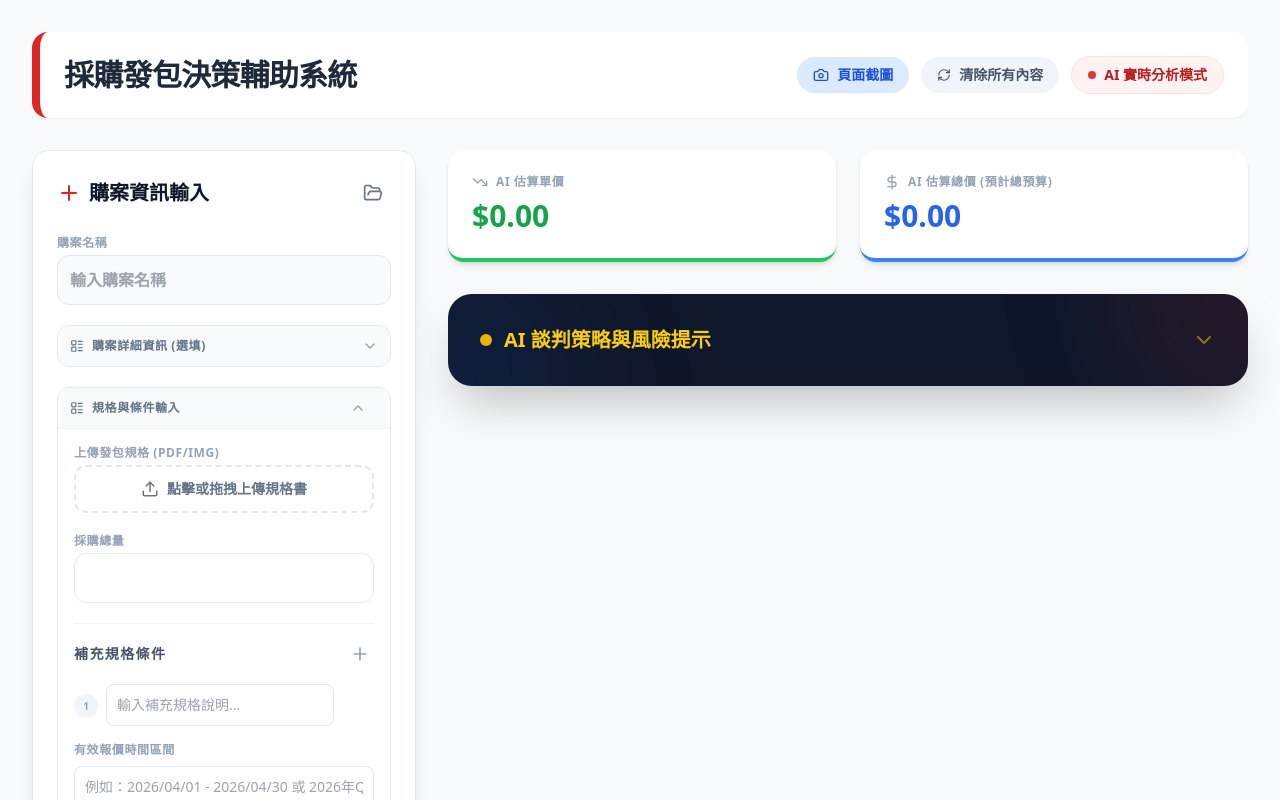
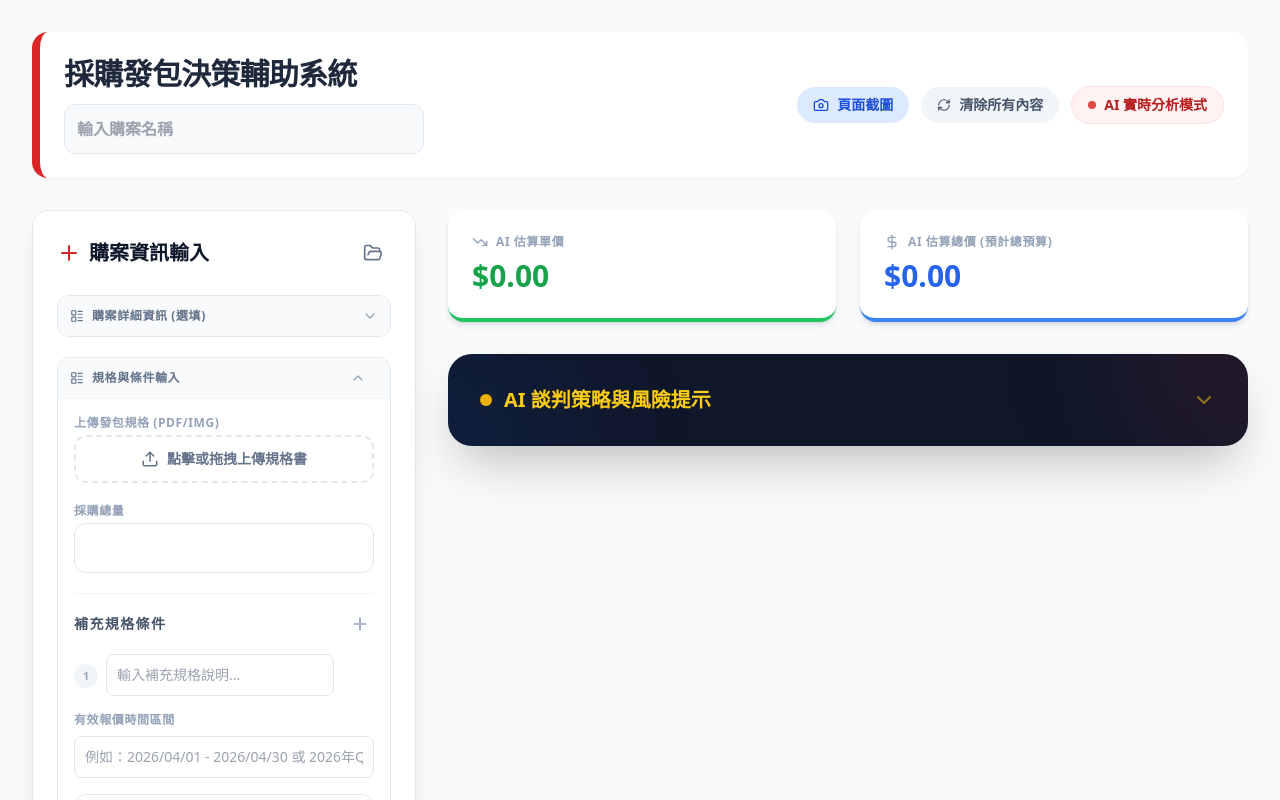
Before and after one commit to svmn236-lab/procurement-price-analysis, a Next.js app: page / in a window 1280 px wide. Shown: the top 800 px of the page. Built offline with nearby package versions, Linux system fonts and the light colour scheme.

Commit message:
輸入購案名稱移位

```diff
--- a/src/components/ProcurementCostAnalysis.tsx
+++ b/src/components/ProcurementCostAnalysis.tsx
@@ -1269,6 +1269,15 @@ export default function ProcurementCostAnalysis() {
         <header className="bg-white shadow-sm rounded-2xl p-6 mb-8 border-l-8 border-red-600 flex flex-col md:flex-row md:items-center justify-between gap-4">
           <div>
             <h1 className="text-3xl font-black tracking-tight text-slate-800">採購發包決策輔助系統</h1>
+            <div className="mt-3">
+              <input
+                type="text"
+                value={projectName}
+                onChange={(e) => setProjectName(e.target.value)}
+                placeholder="輸入購案名稱"
+                className="w-full md:w-[360px] p-3 bg-slate-50 border border-slate-200 rounded-xl font-bold text-slate-800 focus:ring-2 focus:ring-blue-500 focus:border-transparent outline-none transition-all"
+              />
+            </div>
           </div>
           <div className="flex flex-wrap items-center gap-3">
             <button
@@ -1309,17 +1318,6 @@ export default function ProcurementCostAnalysis() {
               </div>
 
               <div className="space-y-5">
-                <div>
-                  <label className="block text-xs font-black text-slate-400 uppercase tracking-wider mb-1">購案名稱</label>
-                  <input
-                    type="text"
-                    value={projectName}
-                    onChange={(e) => setProjectName(e.target.value)}
-                    placeholder="輸入購案名稱"
-                    className="w-full p-3 bg-slate-50 border border-slate-200 rounded-xl font-bold text-slate-800 focus:ring-2 focus:ring-blue-500 focus:border-transparent outline-none transition-all"
-                  />
-                </div>
-
                 <div className="border border-slate-200 rounded-xl overflow-hidden">
                   <button
                     onClick={() => setShowProjectDetails(!showProjectDetails)}
```
Also changed, not shown: next-env.d.ts, 1 other file (tests, documents, lock files or other folders).
